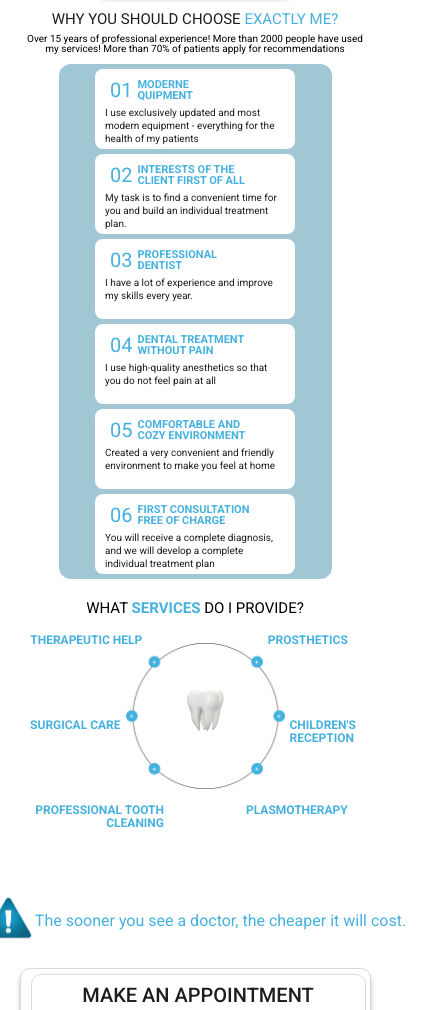
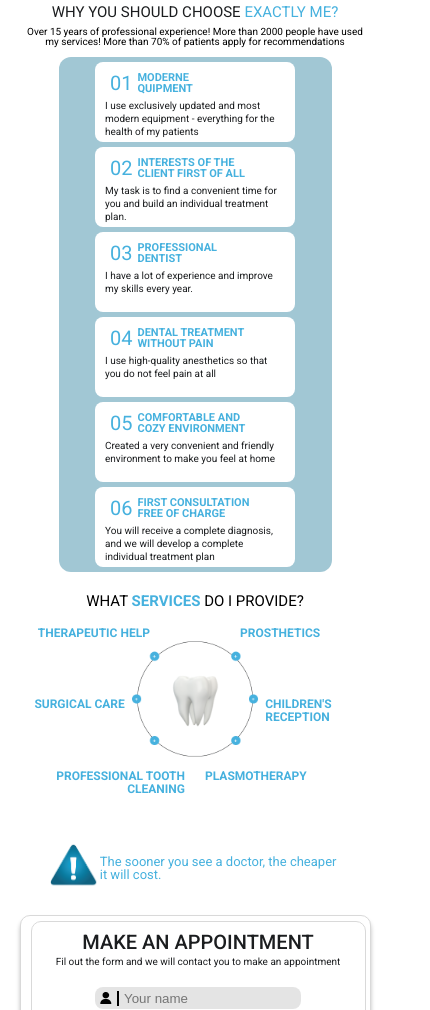
Before and after one commit to Ussanel/Hw13, a plain HTML site: page index.html in a window 390 px wide. Shown: the part 990-2000 px from the top of the page, 430 px wide, since content can reach past the window. Drawn offline with Linux system fonts and the light colour scheme; a web font is replaced by a local one.

Commit message:
finish bag none

```diff
--- a/index.html
+++ b/index.html
@@ -124,26 +124,21 @@
         <section>
             <h1 class="d_h1">WHAT <span>SERVICES</span> DO I PROVIDE?</h1>
             <div class="d_table_box">
-                <div class="gap1"><span>THERAPEUTIC HELP</span> <br>Treatment of caries, pulpitis, periodontitis,
-                    aesthetic restoration of teeth. Do not wait for acute manifestations of the disease. I will cure
-                    everything qualitatively</div>
-                <div class="gap2"><span>SURGICAL CARE</span><br> Painless and atraumatic removal of teeth. We will give
-                    you the necessary recommendations for recovery taking into account all your features</div>
-                <div class="gap3"><span>PROFESSIONAL TOOTH CLEANING</span><br> With the help of ultrasound and Air Flow
-                    technologies, I will flawlessly clean my teeth from hard and soft plaque, without damaging the
-                    enamel
-                </div>
+                <div class="gap1"><span>THERAPEUTIC HELP</span><div class="gap_text"><br>Treatment of caries, pulpitis, periodontitis,
+                    aesthetic restoration of teeth. Do not wait for acute manifestations of the disease. I will cure everything qualitatively</div></div>
+                <div class="gap2"><span>SURGICAL CARE</span><div class="gap_text"><br> Painless and atraumatic removal of teeth. We will give
+                    you the necessary recommendations for recovery taking into account all your features</div></div>
+                <div class="gap3"><span>PROFESSIONAL TOOTH CLEANING</span><div class="gap_text"><br> With the help of ultrasound and Air Flow
+                    technologies, I will flawlessly clean my teeth from hard and soft plaque, without damaging the enamel</div></div>
                 <div class="gap_back"></div>
                 <div class="gap_center"><img src="Rectangle35.png"
                          alt="TOOTH"></div>
-                <div class="gap5"><span>PROSTHETICS</span><br>I cooperate with one of the best dental laboratories, so I
-                    guarantee that the prosthesis will be reliable, aesthetic and comfortable.</div>
-                <div class="gap6"><span>CHILDREN'S RECEPTION</span><br>No stress, no pain. Reception is based on
-                    understanding the
-                    desires, needs, experiences of a small patient</div>
-                <div class="gap7"><span>PLASMOTHERAPY</span><br>Treatment of periodontal diseases. Allows you to restore
-                    the metabolic
-                    process, improve microcirculation and metabolism in tissue cells</div>
+                <div class="gap5"><span>PROSTHETICS</span><div class="gap_text"><br>I cooperate with one of the best dental laboratories, so I
+                    guarantee that the prosthesis will be reliable, aesthetic and comfortable.</div></div>
+                <div class="gap6"><span>CHILDREN'S RECEPTION</span><div class="gap_text"><br>No stress, no pain. Reception is based on
+                    understanding the desires, needs, experiences of a small patient</div></div>
+                <div class="gap7"><span>PLASMOTHERAPY</span><div class="gap_text"><br>Treatment of periodontal diseases. Allows you to restore
+                    the metabolic process, improve microcirculation and metabolism in tissue cells</div></div>
             </div>
             <div class="d_text">
                 <div class="d_text_icon"><img src="attention-icon-removebg1.png"
--- a/style.css
+++ b/style.css
@@ -1218,9 +1218,9 @@ height: 22px; */
     }
 
     .d_table_box {
-        width: 100vw;
-        margin-left: 10px;
-        margin-right: 10px;
+        width: 95vw;
+        margin-left: auto;
+        margin-right: auto;
     }
 
     .d_table_box div span {
@@ -1387,7 +1387,7 @@ height: 22px; */
         height: min-content;
         text-align: center;
         margin: 5px auto;
-        width: 90vw;
+        width: 70vw;
 
     }
 
@@ -1435,6 +1435,7 @@ height: 22px; */
         margin-top: 30px;
         width: auto;
         height: 45vh;
+        transform: translate(0px, 5px);
     }
 
     .carts {
@@ -1522,9 +1523,14 @@ height: 22px; */
         margin: 5px;
     }
 
+    .d_table_box {
+        white-space: pre-line;
+    }
+
     .gap_back {
         transform: scale(0.8);
     }
+
 
     .d_text img {
         height: 50px;
@@ -1665,7 +1671,7 @@ height: 22px; */
     }
 
     .footer_right {
-        width: 100vw;
+        width: min-content;
         font-size: 14px;
     }
 
@@ -1742,6 +1748,69 @@ height: 22px; */
     }
 }
 
+@media screen and (max-width: 505px) {
+
+    .c_right_img {
+        margin-top: 23px;
+        transform: translate(0px, 3px);
+    }
+
+    .gap3 {
+        grid-area: 5 / 1 / 8 / 7;
+        text-align: right;
+        margin-right: 10px;
+    }
+
+    .gap7 {
+        grid-area: 5 / 7 / 7 / 13;
+        margin-left: 10px;
+    }
+
+    .gap1,
+    .gap5 {
+        margin: 0
+    }
+
+    .d_table_box {
+        width: 90vw;
+        height: 55vw;
+        grid-auto-columns: min-content;
+        grid-auto-rows: min-content;
+        gap: 7px;
+        margin-left: auto;
+        margin-right: auto
+    }
+
+    .gap_back {
+        transform: scale(0.8) translate(0px, 30px);
+    }
+
+    .d_table_box img {
+        transform: scale(0.8) translate(0%, 65%)
+    }
+
+    .gap1,
+    .gap2,
+    .gap3,
+    .gap5,
+    .gap6,
+    .gap7 {
+        height: 100px;
+    }
+
+    .gap5 {
+        grid-area: 1 / 8 / 3 / 13;
+        margin-left: 10px;
+    }
+
+    .gap1 {
+        grid-area: 1 / 1 / 3 / 6;
+        margin-right: 10px;
+    }
+    .carts_1, .carts_2, .carts_3 {
+        width: 60vw;
+}}
+
 @media screen and (max-width: 482px) {
     html {
         background-size: 100vw 100vh
@@ -1759,10 +1828,6 @@ height: 22px; */
     .t_gap_title {
         font-size: 11px;
         line-height: 11px;
-    }
-
-    .gap_back {
-        transform: scale(1);
     }
 
     .d_h1 {
@@ -1772,16 +1837,46 @@ height: 22px; */
         margin-bottom: 15px;
     }
 
-    .d_table_box div {
-        font-size: 0;
-        line-height: 0;
+    .d_table_box {
+        margin-bottom: 0px;
+        grid-auto-rows: min-content;
+        grid-auto-columns: min-content;
+        gap: 0px
     }
 
     .gap1,
-    .gap5 {
-        margin: 0;
-    }
-}
+    .gap2,
+    .gap3,
+    .gap5,
+    .gap6,
+    .gap7 {
+        height: 60px;
+    }
+
+    .gap_text {
+        display: none;
+    }
+
+    .gap_back {
+        transform: scale(0.9) translate(0px, 0px);
+    }
+
+    .d_table_box img {
+        transform: scale(1) translate(0%, 7%);
+    }
+
+}
+
+@media screen and (max-width:440px) {
+    .d_text p {
+        font-size: 13px;
+        white-space: pre-line;}
+        .d_text {
+            width: 75vw;
+        margin-left: auto;
+    margin-right: auto;}
+}
+
 @media screen and (max-width:350px) {
     html {
         position: relative;
@@ -1795,7 +1890,7 @@ height: 22px; */
     }
 
     .c_right_img {
-        margin-top: 57px;
+        margin-top: 26px;
     }
 
     .t_subtitle {
```
